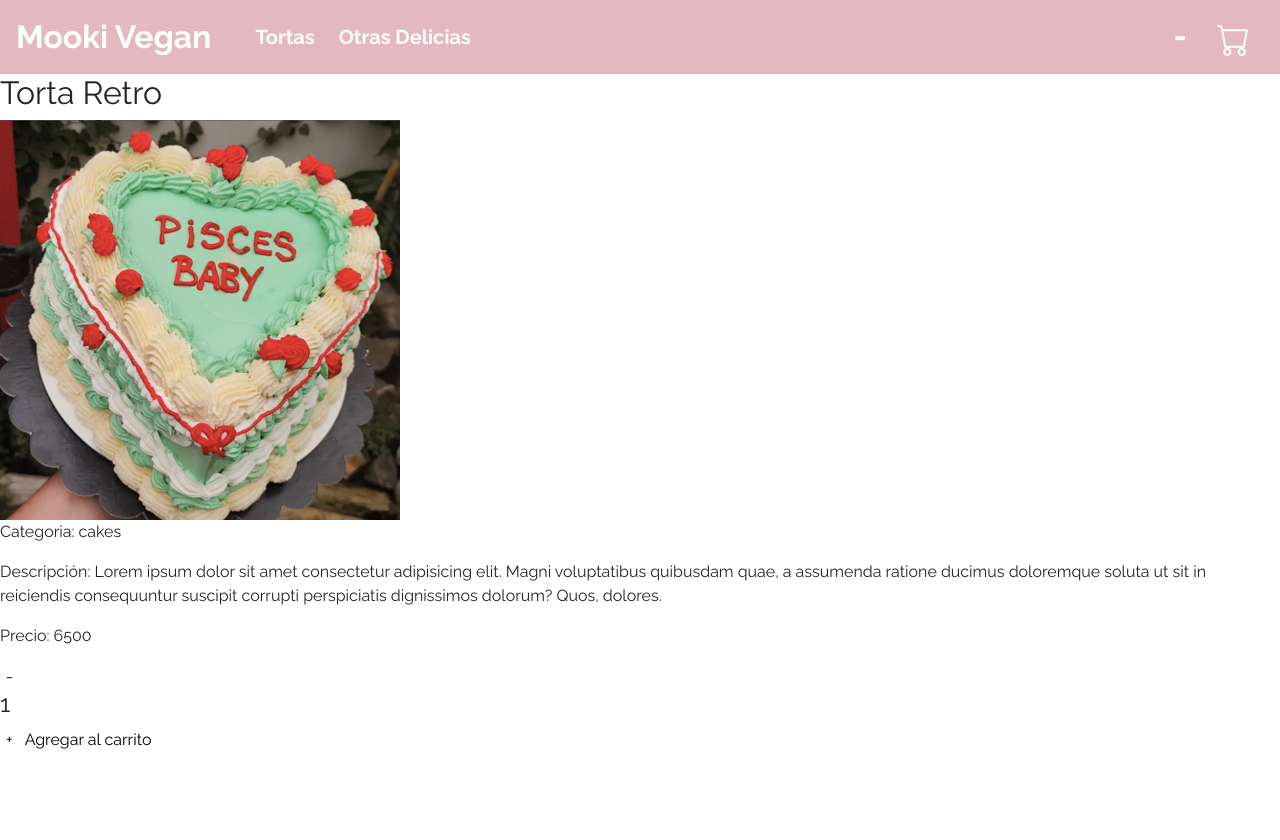
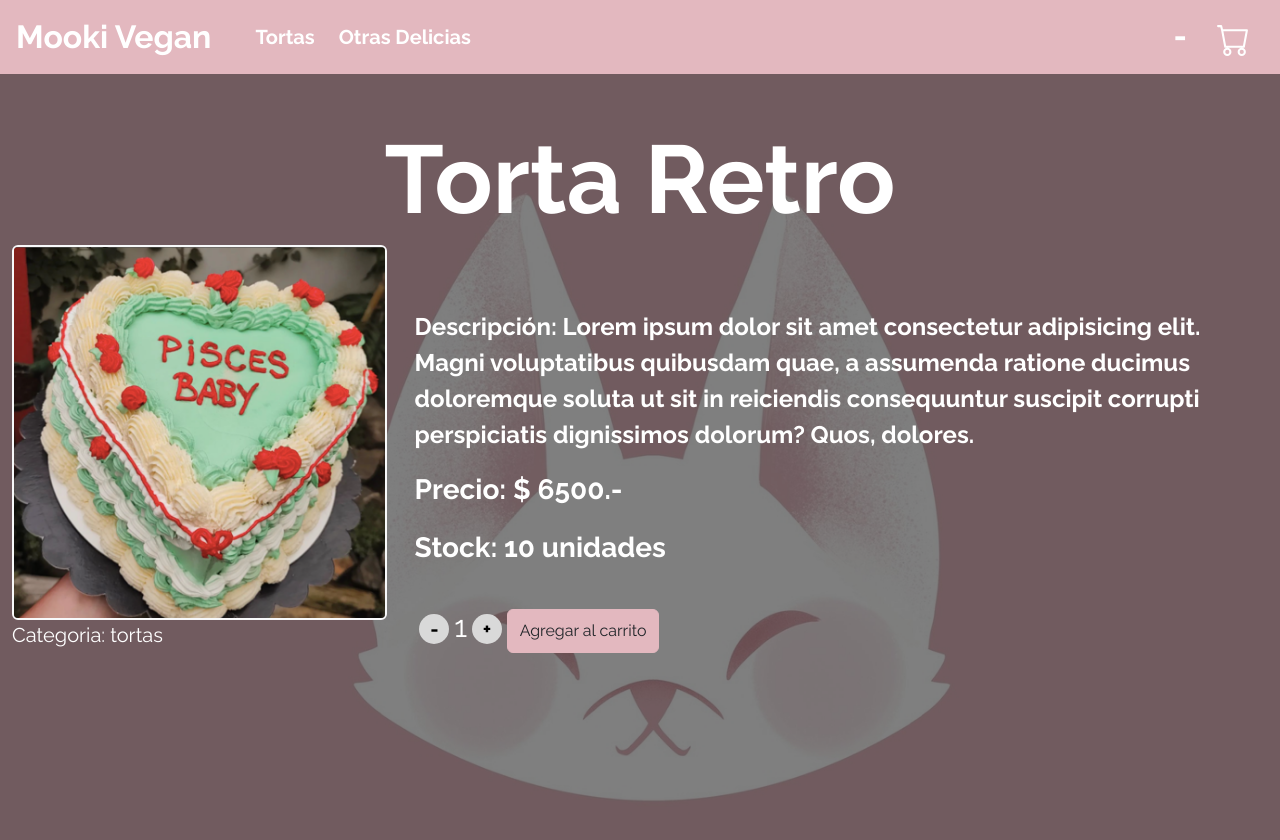
Before and after one commit to axdny/mooki_dalmau_react, a React (Create React App) app: page /detail/1 in a window 1280 px wide. Shown: the top 840 px of the page. Before the commit the page ends 800 px from the top, so only its background shows below. Built offline with nearby package versions, Linux system fonts and the light colour scheme.

Commit message:
segunda pre-entrega

```diff
--- a/src/App.css
+++ b/src/App.css
@@ -15,22 +15,3 @@ hr {
   width: 80%;
   margin: auto;
 }
-
-@media all and (max-width: 767px) {
-  .about {
-    flex-direction: column-reverse;
-  }
-
-  .about span {
-    display: block;
-  }
-}
-
-@media all and (min-width: 767px) {
-  .about {
-    max-width: 80%;
-    align-items: center;
-    margin: auto;
-    padding-top: 2rem;
-  }
-}
--- a/src/asynMock.js
+++ b/src/asynMock.js
@@ -2,7 +2,7 @@ const products = [
   {
     id: '1',
     name: 'Torta Retro',
-    category: 'cakes',
+    category: 'tortas',
     price: 6500,
     stock: 10,
     img: '/Assets/torta01_retro.png',
@@ -11,7 +11,7 @@ const products = [
   {
     id: '2',
     name: 'Torta Birthdae',
-    category: 'cakes',
+    category: 'tortas',
     price: 6400,
     stock: 8,
     img: '/Assets/torta02_harry.png',
@@ -21,7 +21,7 @@ const products = [
   {
     id: '3',
     name: 'Torta Perli',
-    category: 'cakes',
+    category: 'tortas',
     price: 5700,
     stock: 4,
     img: '/Assets/torta03_perli.png',
@@ -31,7 +31,7 @@ const products = [
   {
     id: '4',
     name: 'Donuts de choco',
-    category: 'others',
+    category: 'otras',
     price: 3300,
     stock: 3,
     img: '/Assets/donuts.png',
@@ -41,7 +41,7 @@ const products = [
   {
     id: '5',
     name: 'Galletitas de limón',
-    category: 'others',
+    category: 'otras',
     price: 2500,
     stock: 30,
     img: '/Assets/galletitas.png',
@@ -51,7 +51,7 @@ const products = [
   {
     id: '6',
     name: 'Macarrones',
-    category: 'others',
+    category: 'otras',
     price: 3000,
     stock: 22,
     img: '/Assets/macarons.png',
@@ -73,7 +73,7 @@ export const getProductById = (id) => {
       resolve(products.find(prod => {
         return prod.id === id;
       }));
-    }, 500);
+    },);
   });
 };
 
@@ -81,6 +81,6 @@ export const getProductsByCategory = (categoryId) => {
   return new Promise(resolve => {
     setTimeout(() => {
       resolve(products.filter(prod => prod.category === categoryId));
-    }, 500);
+    }, 400);
   });
 };
--- /dev/null
+++ b/src/components/ItemCount/ItemCount.css
@@ -0,0 +1,14 @@
+.btn-count {
+  width: 30px;
+  height: 30px;
+  border-radius: 50%;
+  background-color: #d9d9d9;
+  font-size: 20px;
+  font-weight: 900;
+  margin: .3rem;
+}
+
+.count {
+  font-size: 30px;
+  display: flex;
+}
--- a/src/components/ItemCount/ItemCount.js
+++ b/src/components/ItemCount/ItemCount.js
@@ -1,4 +1,5 @@
 import { useState } from 'react';
+import './ItemCount.css';
 
 const ItemCount = ({ stock = 0, initial = 1, ondAdd }) => {
   const [count, setCount] = useState(initial);
@@ -16,11 +17,11 @@ const ItemCount = ({ stock = 0, initial = 1, ondAdd }) => {
   };
 
   return (
-    <div>
-      <button onClick={decrement}>-</button>
-      <h4>{count}</h4>
-      <button onClick={increment}>+</button>
-      <button onClick={() => ondAdd(count)}>Agregar al carrito</button>
+    <div className='d-flex justify-content-center'>
+      <button onClick={decrement} className="text-black btn-count d-flex justify-content-center align-items-center">-</button>
+      <h4 className="count text-white">{count}</h4>
+      <button onClick={increment} className="text-black btn-count d-flex justify-content-center align-items-center">+</button>
+      <button onClick={() => ondAdd(count)} className="btn">Agregar al carrito</button>
     </div>
   );
 };
--- a/src/components/ItemDetail/ItemDetail.js
+++ b/src/components/ItemDetail/ItemDetail.js
@@ -3,33 +3,42 @@ import ItemCount from '../ItemCount/ItemCount';
 const ItemDetail = ({ id, name, category, price, stock, img, description }) => {
   const handleOnAdd = (count) => {
     const productToAdd = { id, name, price, count };
-  }
+  };
 
   return (
-    <article>
-      <header>
-        <h2>
+    <div className="hero-image principal-color">
+      <div className="hero-image--opacity w-100">
+        <header className="hero-image--content">
+          <h2 className="hero-image--title text-white fw-bold pt-5">
             {name}
           </h2>
         </header>
-      <picture>
-        <img src={img} alt={name}/>
-      </picture>
-      <section>
-        <p>
+        <div className="d-flex justify-content-evenly align-content-center">
+          <picture className="container-fluid about">
+            <img src={img} alt={name} className="about-image img-fluid rounded border border-light border-2 w-100" />
+            <p className="text-white fs-5 fw-normal">
               Categoria: {category}
             </p>
-        <p>
+          </picture>
+          <section className="d-flex about justify-content-evenly align-content-center pt-5">
+            <div class="container-fluid p-3 about-text text-wrap lh-base">
+              <p className="text-white fw-bold fs-4">
                 Descripción: {description}
               </p>
-        <p>
-          Precio: {price}
+              <p className="text-white fw-bold fs-3">
+                Precio: $ {price}.-
               </p>
-      </section>
-      <footer>
+              <p className="text-white fw-bold fs-3">
+                Stock: {stock} unidades
+              </p>
+              <footer className="d-flex pt-4">
                 <ItemCount onAdd={handleOnAdd} stock={stock} />
               </footer>
-    </article>
+            </div>
+          </section>
+        </div>
+      </div>
+    </div >
   );
 };
 
--- a/src/components/ItemListContainer/ItemListContainer.css
+++ b/src/components/ItemListContainer/ItemListContainer.css
@@ -12,4 +12,5 @@
 
 .hero-image--title {
   font-size: 7.5vw;
+  text-align: center;
 }
--- a/src/components/NavBar/NavBar.js
+++ b/src/components/NavBar/NavBar.js
@@ -14,10 +14,10 @@ const NavBar = () => {
       <div className="collapse navbar-collapse" id="menu">
         <ul className="navbar-nav d-flex">
           <li className="nav-item m-1">
-            <NavLink to={'/category/cakes'} className="nav-link fw-bold text-white fs-5">Tortas</NavLink>
+            <NavLink to={'/category/tortas'} className="nav-link fw-bold text-white fs-5">Tortas</NavLink>
           </li>
           <li className="nav-item m-1">
-            <NavLink to={'/category/others'} className="nav-link fw-bold text-white fs-5">Otras Delicias</NavLink>
+            <NavLink to={'/category/otras'} className="nav-link fw-bold text-white fs-5">Otras Delicias</NavLink>
           </li>
         </ul>
       </div>
```
Lines whose indentation alone changed are shown as unchanged.
